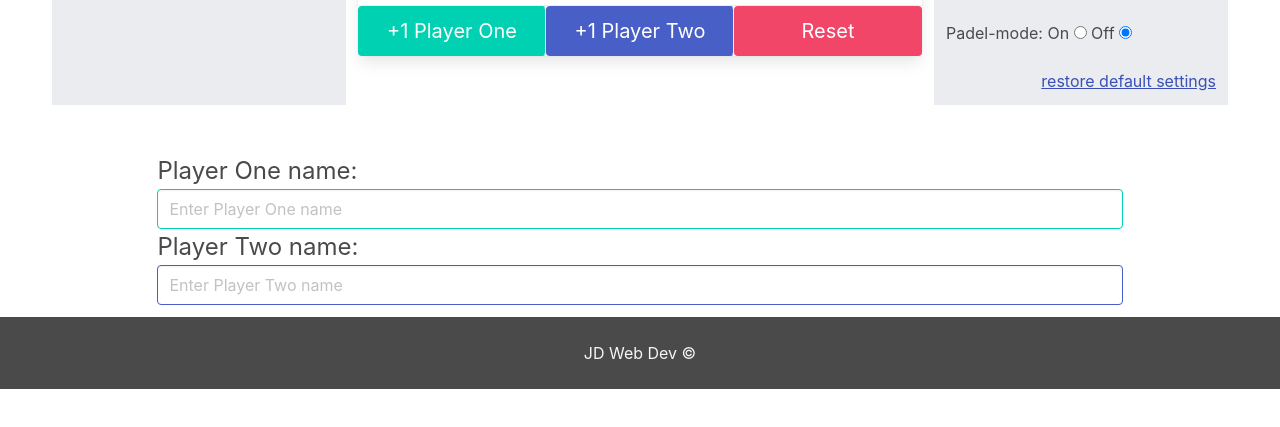
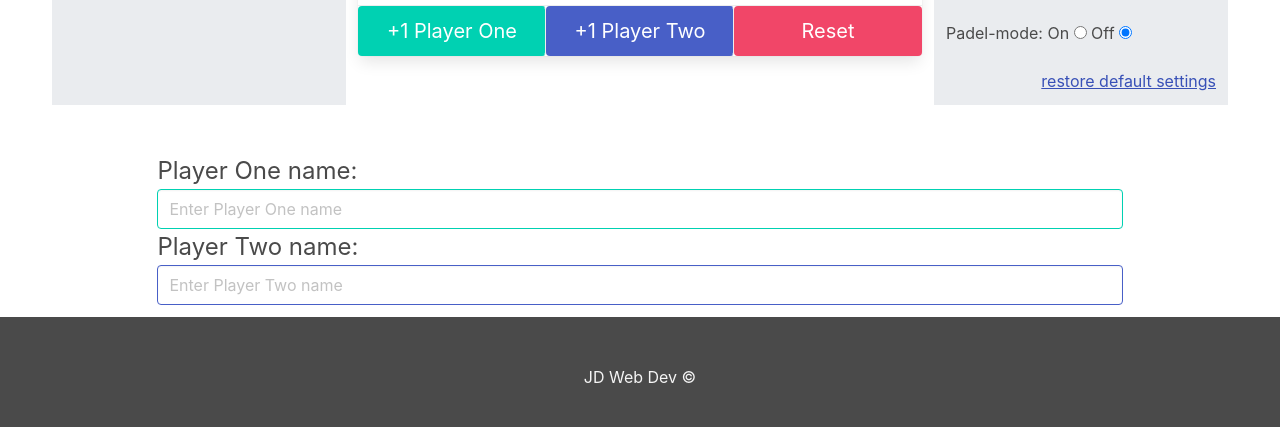
Before and after one commit to Jdallos/scorecounter, a plain HTML site: page index.html in a window 1280 px wide. Shown: the part 633-1060 px from the top of the page. Before the commit the page ends 1022 px from the top, so only its background shows below. Drawn offline with nearby package versions, Linux system fonts and the light colour scheme; a script that the page names is missing.

Commit message:
footer update commit

```diff
--- a/index.html
+++ b/index.html
@@ -142,7 +142,7 @@
 
         </div>
     </div>
-    <footer class="footer has-background-grey-dark p-5">
+    <footer class="footer has-background-grey-dark">
         <p class=" content has-text-centered"><a href="https://jdallos.github.io/portfolio/" class="has-text-light"
                 target="_blank">JD Web Dev &#169;</a></p>
     </footer>
```
